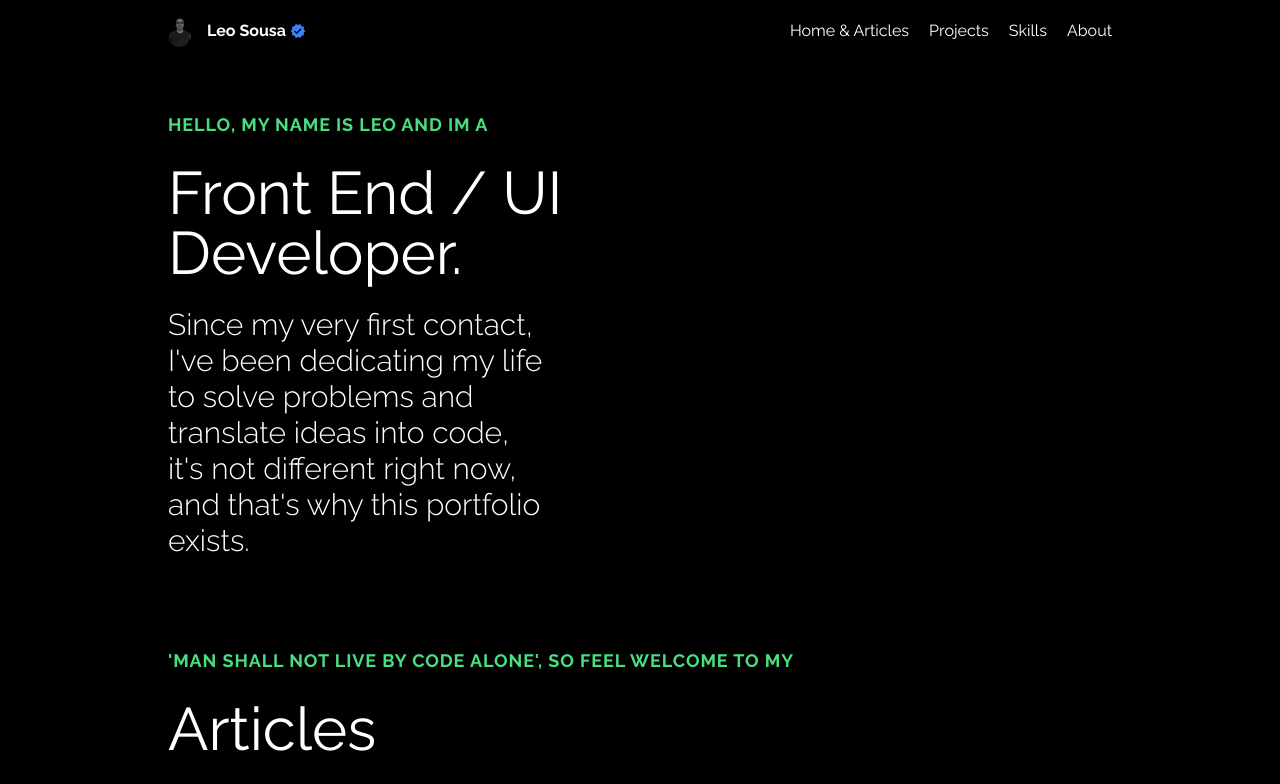
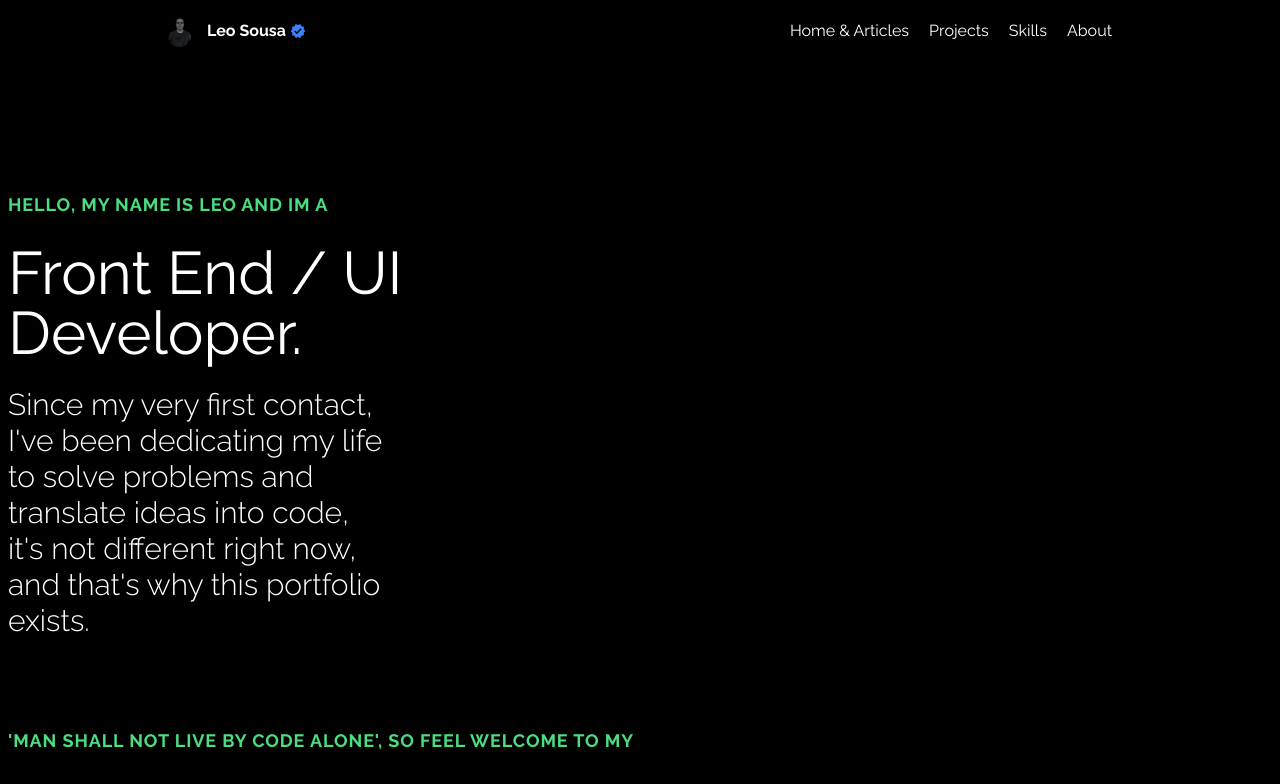
Before and after one commit to sousalmdev/portfoolio, a Next.js app: page / in a window 1280 px wide. Shown: the top 784 px of the page. Built offline with nearby package versions, Linux system fonts and the light colour scheme.

Commit message:
Atualizar o layout.tsx

```diff
--- a/app/layout.tsx
+++ b/app/layout.tsx
@@ -65,9 +65,9 @@ export default function RootLayout({
               </ul>
             </nav>
           </header>
-
+<div className="my-20">
           {children}
-
+</div>
           <footer
             className={` absolute bottom-0  pb-20 bg-green-400 w-full text-black flex items-center justify-center  ${jost.className}`}
           >
```
